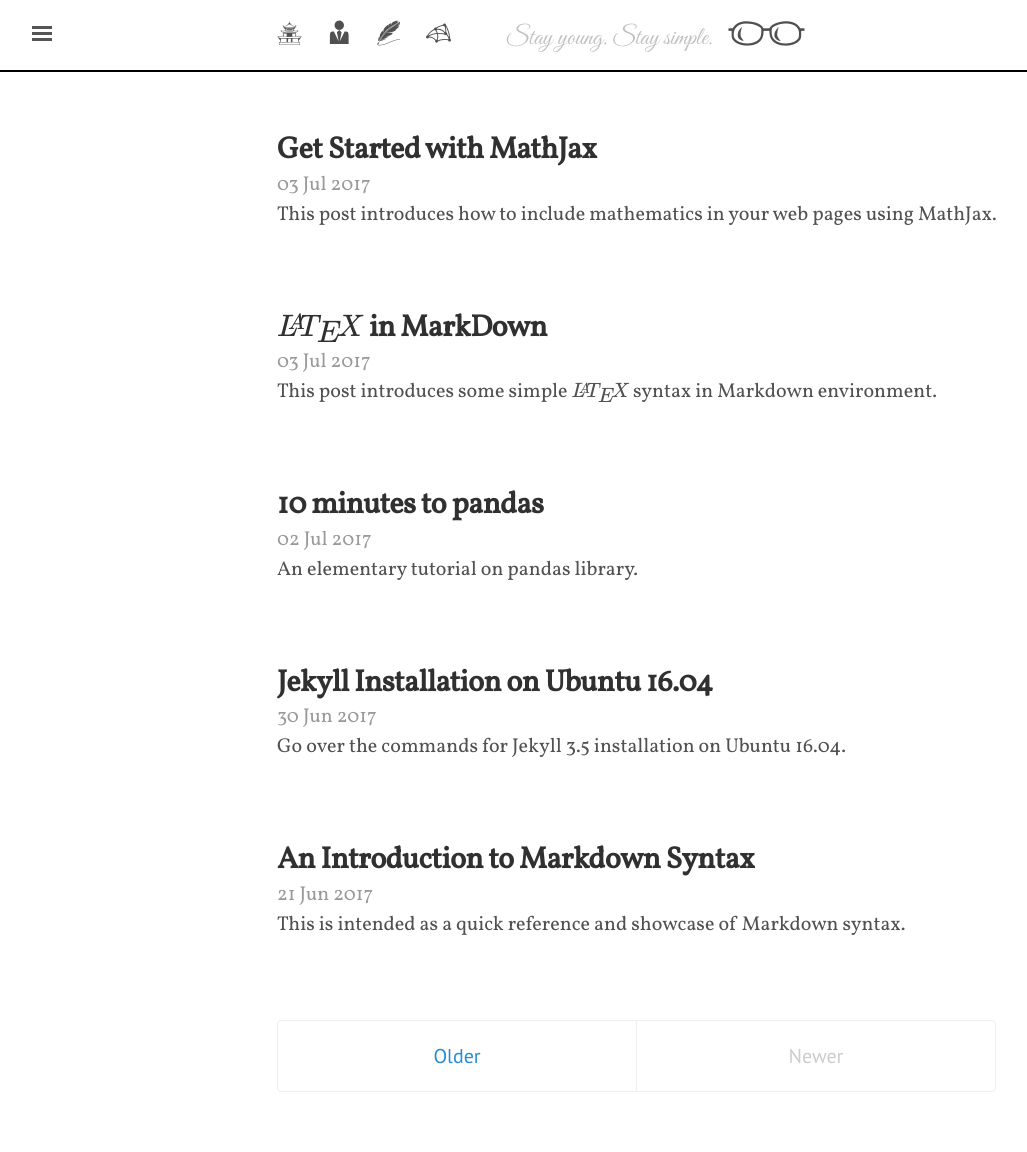
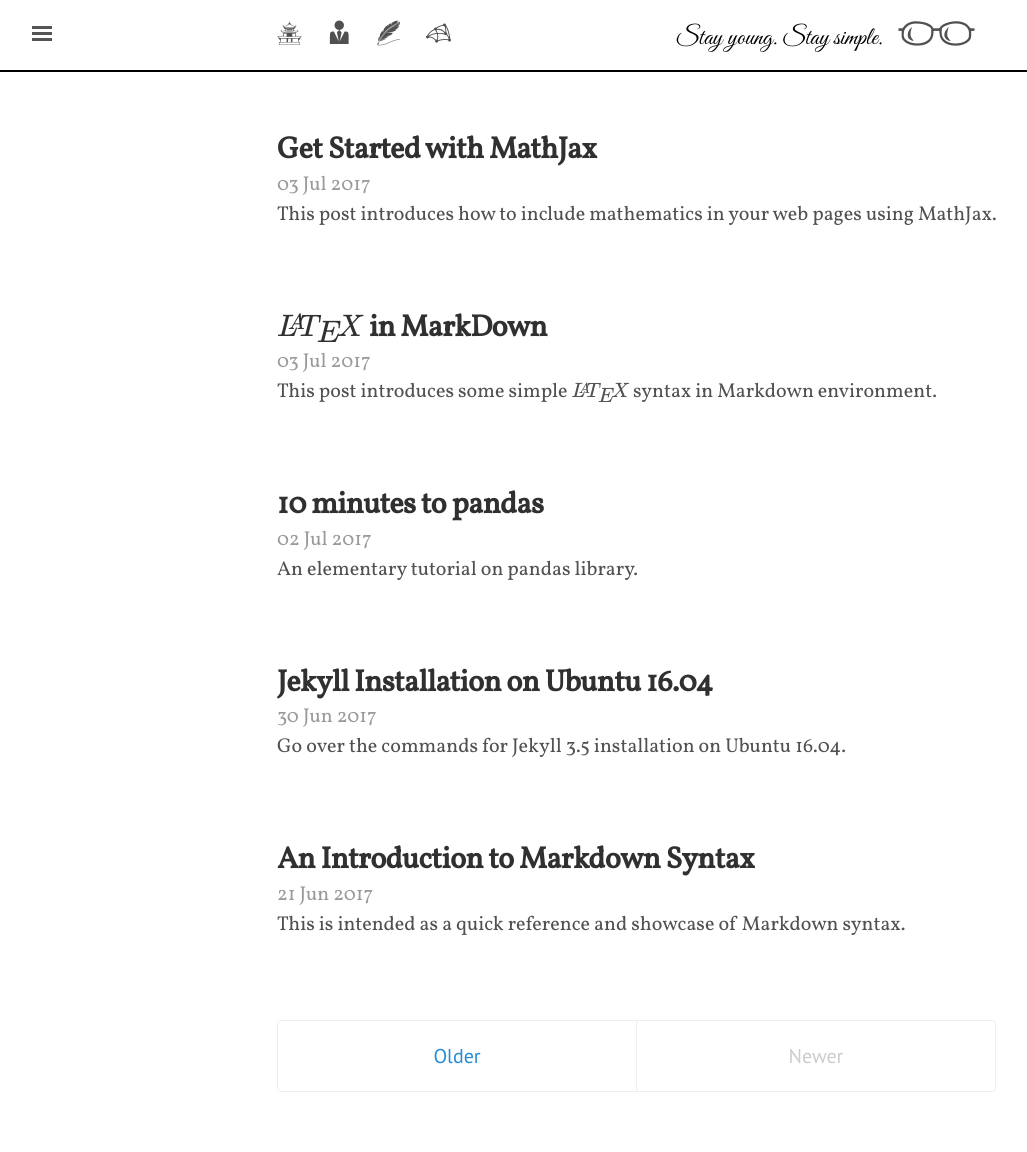
Before and after one commit to shevapato2008/myBlog, a Jekyll site: the page built from index.html, in a window 1280 px wide. Shown: the whole page, without its empty margins (3-1030 px from the left). Built offline with Jekyll 4.4.1, drawn with Linux system fonts in a browser that asks for light colours; some web fonts are replaced; formulas are drawn with MathJax 3; the list of posts is cut into pages by our own code.

Commit message:
Adjusted the masthead spacing.

```diff
--- a/public/css/lanyon.css
+++ b/public/css/lanyon.css
@@ -99,7 +99,7 @@
  */
 
 .masthead {
-  padding-top:    1rem;
+  padding-top: 1rem;
   padding-bottom: 0.8rem;
   margin-bottom: 3rem;
   border-bottom: 2px solid #000;
@@ -119,9 +119,9 @@
   font-size: 100%;
   font-weight: 400;
   font-family: 'Great Vibes', Helvetica, sans-serif;
-  color: #c0c0c0;
+  color: #000000;
   letter-spacing: 0;
-  margin-left: 1.5rem;
+  margin-left: 10rem;
   margin-right: 0.5rem;
 }
 
```
